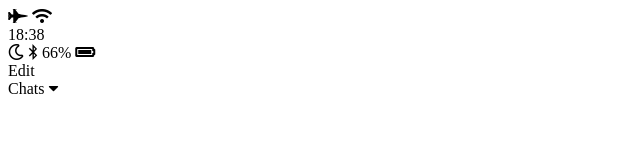
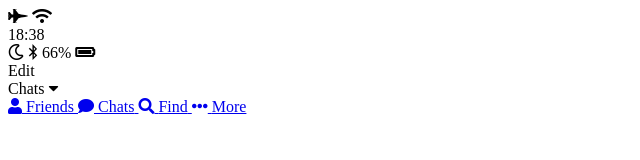
Before and after one commit to ssputnik/kakao-clone2, a plain HTML site: page chats.html in a window 1280 px wide. Shown: the whole page, without its empty margins (0-640 px from the left). Drawn offline with Linux system fonts and the light colour scheme.

Commit message:
2018/5/23

```diff
--- a/chats.html
+++ b/chats.html
@@ -33,6 +33,24 @@
       </div>
     </div>
   </header>
+  <nav class="tab-bar">
+    <a href="index.html" class="tab-bar__tab">
+      <i class="fa fa-user"></i>
+      <span class="tab-bar_title">Friends</span>
+    </a>
+    <a href="chats.html" class="tab-bar__tab tab-bar__tab--selected">
+      <i class="fa fa-comment"></i>
+      <span class="tab-bar_title">Chats</span>
+    </a>
+    <a href="find.html" class="tab-bar__tab">
+      <i class="fa fa-search"></i>
+      <span class="tab-bar_title">Find</span>
+    </a>
+    <a href="more.html" class="tab-bar__tab">
+      <i class="fa fa-ellipsis-h"></i>
+      <span class="tab-bar_title">More</span>
+    </a>
+  </nav>
 
 </body>
 </html>
```
Also changed, not shown: find.html (+18 -0 lines), index.html (+18 -0 lines), more.html (+18 -0 lines).
